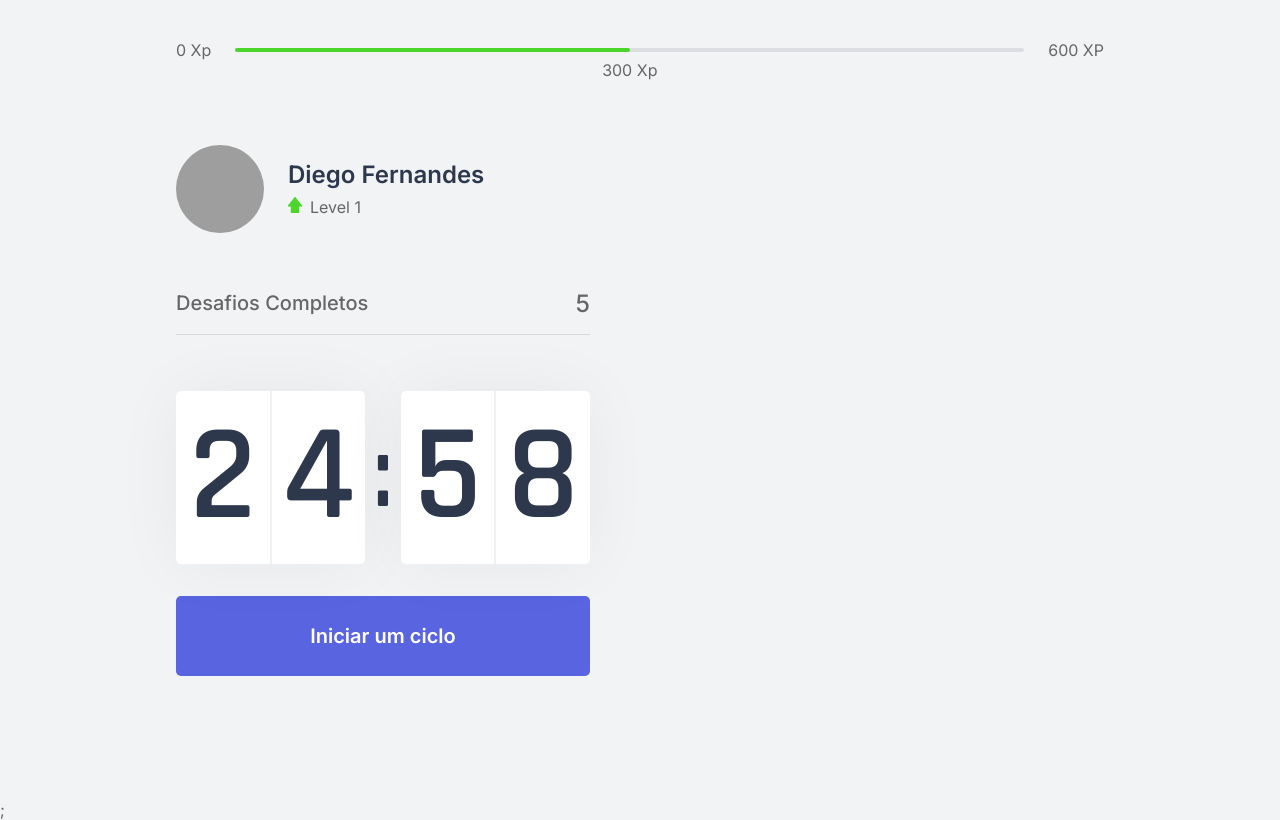
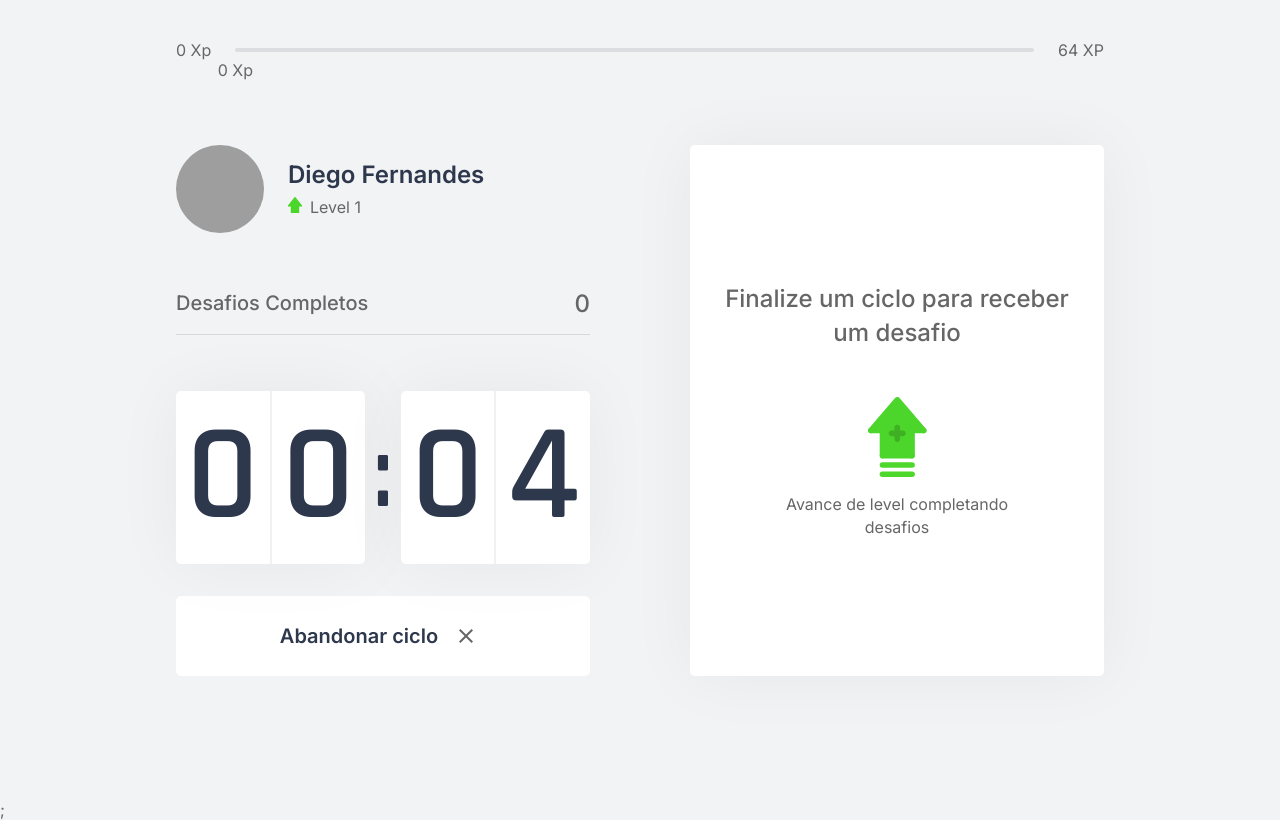
Before and after one commit to LuizPedroSM/moveit, a Next.js app: page / in a window 1280 px wide. Both pictures are taken after a click on the button "Iniciar um ciclo". Built offline with nearby package versions, Linux system fonts and the light colour scheme; grey boxes are pictures that could not be loaded.

Commit message:
NLW4 Day 3

```diff
--- /dev/null
+++ b/challenges.json
@@ -0,0 +1,62 @@
+[
+  {
+    "type": "body",
+    "description": "Estique um de seus braços com a palma da mão virada para frente e puxe os dedos para cima por 10 segundos por mão.",
+    "amount": 80
+  },
+  {
+    "type": "body",
+    "description": "Estique seu braço contra o peito e puxe-o utilizando o outro braço por 10 segundos por braço.",
+    "amount": 60
+  },
+  {
+    "type": "body",
+    "description": "Puxe seu pescoço com a ajuda da mão para a direita e para a esquerda, permanecendo na posição por alguns segundos.",
+    "amount": 70
+  },
+  {
+    "type": "body",
+    "description": "Com as duas mãos na parte de trás da cabeça, leve-a para baixo, alongando a parte de trás da região.",
+    "amount": 60
+  },
+  {
+    "type": "body",
+    "description": "Cruze as pernas e desça com as mãos esticadas em direção ao chão. Repita o movimento com a outra perna na frente.",
+    "amount": 100
+  },
+  {
+    "type": "body",
+    "description": "Sentado, abra as pernas e tente encostar as palmas das mãos no chão, repita 3 vezes por 5 segundos.",
+    "amount": 80
+  },
+  {
+    "type": "body",
+    "description": "Puxe o joelho de encontro ao peito e segure, troque de perna após 10 segundos.",
+    "amount": 50
+  },
+  {
+    "type": "body",
+    "description": "Sentado, cruze uma perna e incline seu tronco à frente, troque de perna após 10 segundos.",
+    "amount": 80
+  },
+  {
+    "type": "eye",
+    "description": "Sentado, feche os olhos e cubra-os com as palmas da mão durante 2 minutos, depois abra normalmente.",
+    "amount": 90
+  },
+  {
+    "type": "eye",
+    "description": "Em algum ambiente aberto, olhe o mais longe que puder em quatro direções por 3s, mexa apenas os olhos. Repita 3 vezes.",
+    "amount": 140
+  },
+  {
+    "type": "eye",
+    "description": "Usando os polegares, massage a área abaixo das sobrancelhas em movimentos circulares por 15 segundos.",
+    "amount": 70
+  },
+  {
+    "type": "body",
+    "description": "Em pé, gire a cintura o máximo que puder para a esquerda, segure por cinco segundos. Repita para a direita.",
+    "amount": 90
+  }
+]
--- /dev/null
+++ b/src/components/ChallengeBox.tsx
@@ -0,0 +1,42 @@
+import { useContext } from "react";
+import { ChallengesContext } from "../contexts/ChallengesContext";
+import styles from "../styles/components/ChallengeBox.module.css";
+
+const ChallengeBox: React.FC = () => {
+  const { activeChallenge, resetChallenge } = useContext(ChallengesContext);
+
+  return (
+    <div className={styles.ChallengeBoxContainer}>
+      {activeChallenge ? (
+        <div className={styles.challengeActive}>
+          <header>Ganhe {activeChallenge.amount} XP</header>
+
+          <main>
+            <img src={`icons/${activeChallenge.type}.svg`} alt="Holding a Dumbbell" />
+            <strong>Novo desafio</strong>
+            <p>{activeChallenge.description}</p>
+          </main>
+
+          <footer>
+            <button type="button" className={styles.challengeFailedButton} onClick={resetChallenge}>
+              Falhei
+            </button>
+            <button type="button" className={styles.challengeSucceededButton}>
+              Completei
+            </button>
+          </footer>
+        </div>
+      ) : (
+        <div className={styles.challengeNotActive}>
+          <strong>Finalize um ciclo para receber um desafio</strong>
+          <p>
+            <img src="icons/level-up.svg" alt="Level Up" />
+            Avance de level completando desafios
+          </p>
+        </div>
+      )}
+    </div>
+  );
+};
+
+export default ChallengeBox;
--- a/src/components/CompleteChallenger.tsx
+++ b/src/components/CompleteChallenger.tsx
@@ -1,10 +1,14 @@
+import { useContext } from "react";
+import { ChallengesContext } from "../contexts/ChallengesContext";
 import styles from "../styles/components/CompleteChallenges.module.css";
 
 const CompleteChallenges: React.FC = () => {
+
+  const {challengesCompleted} = useContext(ChallengesContext);
   return (
     <div className={styles.completedChallengesContainer}>
       <span>Desafios Completos</span>
-      <span>5</span>
+      <span>{challengesCompleted}</span>
     </div>
   );
 };
--- a/src/components/Countdown.tsx
+++ b/src/components/Countdown.tsx
@@ -1,9 +1,13 @@
-import { useEffect, useState } from "react";
+import { useContext, useEffect, useState } from "react";
+import { ChallengesContext } from "../contexts/ChallengesContext";
 import styles from "../styles/components/Countdown.module.css";
 
+let countdownTimeout: NodeJS.Timeout;
 const Countdown: React.FC = () => {
-  const [time, setTime] = useState(25 * 60);
-  const [active, setActive] = useState(false);
+  const {startNewChallenge} = useContext(ChallengesContext);
+  const [time, setTime] = useState(0.1 * 60);
+  const [isActive, setIsActive] = useState(false);
+  const [hasFinished, setHasFinished] = useState(false);
 
   const minutes = Math.floor(time / 60);
   const seconds = time % 60;
@@ -17,16 +21,26 @@
     .split("");
 
   const startCountDown = () => {
-    setActive(true);
+    setIsActive(true);
+  };
+
+  const resetCountDown = () => {
+    clearTimeout(countdownTimeout);
+    setIsActive(false);
+    setTime(0.1 * 60);
   };
 
   useEffect(() => {
-    if (active && time > 0) {
-      setTimeout(() => {
+    if (isActive && time > 0) {
+      countdownTimeout = setTimeout(() => {
         setTime(time - 1);
       }, 1000);
+    } else if (isActive && time === 0) {
+      setHasFinished(true);
+      setIsActive(false);
+      startNewChallenge();
     }
-  }, [active, time]);
+  }, [isActive, time]);
 
   return (
     <div>
@@ -41,6 +55,24 @@
           <span>{secondRight}</span>
         </div>
       </div>
+
+      {hasFinished ? (
+        <button disabled className={styles.countdownButton}>
+          Ciclo Encerrado
+          <img src="icons/level.svg" alt="Level" />
+        </button>
+      ) : (
+        <>
+          {isActive ? (
+            <button
+              type="button"
+              className={`${styles.countdownButton} ${styles.countdownButtonActive}`}
+              onClick={resetCountDown}
+            >
+              Abandonar ciclo
+              <img src="icons/close.svg" alt="Level" />
+            </button>
+          ) : (
             <button
               type="button"
               className={styles.countdownButton}
@@ -48,6 +80,9 @@
             >
               Iniciar um ciclo
             </button>
+          )}
+        </>
+      )}
     </div>
   );
 };
--- a/src/components/ExperienceBar.tsx
+++ b/src/components/ExperienceBar.tsx
@@ -1,15 +1,27 @@
+import { match } from "assert";
+import { useContext } from "react";
+import { ChallengesContext } from "../contexts/ChallengesContext";
 import styles from "../styles/components/ExperienceBar.module.css";
 export const ExperienceBar: React.FC = () => {
+  const { currentExperience, experienceToNextLevel } = useContext(
+    ChallengesContext
+  );
+
+  const percentToNextLevel = (currentExperience * 100) / experienceToNextLevel;
+
   return (
     <header className={styles.experienceBar}>
       <span>0 Xp</span>
       <div>
-        <div style={{ width: "50%" }} />
-        <span className={styles.currentExperience} style={{ left: "50%" }}>
-          300 Xp
+        <div style={{ width: `${percentToNextLevel}%` }} />
+        <span
+          className={styles.currentExperience}
+          style={{ left: `${percentToNextLevel}%` }}
+        >
+          {currentExperience} Xp
         </span>
       </div>
-      <span>600 XP</span>
+      <span>{experienceToNextLevel} XP</span>
     </header>
   );
 };
--- /dev/null
+++ b/src/contexts/ChallengesContext.tsx
@@ -0,0 +1,67 @@
+import { createContext, ReactNode, useState } from "react";
+import challenges from "../../challenges.json";
+
+interface Challenge {
+  type: "body" | "eye";
+  description: string;
+  amount: number;
+}
+
+interface ChallengesContextData {
+  level: number;
+  currentExperience: number;
+  experienceToNextLevel:number;
+  challengesCompleted: number;
+  activeChallenge: Challenge;
+  levelUp: () => void;
+  startNewChallenge: () => void;
+  resetChallenge: () => void;
+}
+
+interface ChallengesProviderProps {
+  children: ReactNode;
+}
+
+export const ChallengesContext = createContext({} as ChallengesContextData);
+
+export const ChallengesProvider: React.FC<ChallengesProviderProps> = ({
+  children
+}) => {
+  const [level, setLevel] = useState(1);
+  const [currentExperience, setCurrentExperience] = useState(0);
+  const [challengesCompleted, setChallengesCompleted] = useState(0);
+  const [activeChallenge, setActiveChallenge] = useState(null);
+
+  const experienceToNextLevel = Math.pow((level + 1) * 4, 2);
+
+  const levelUp = () => {
+    setLevel(level + 1);
+  };
+
+  const startNewChallenge = () => {
+    const randomChallengeIndex = Math.floor(Math.random() * challenges.length);
+    const challenge = challenges[randomChallengeIndex];
+    setActiveChallenge(challenge);
+  };
+
+  const resetChallenge = () => {
+    setActiveChallenge(null);
+  };
+
+  return (
+    <ChallengesContext.Provider
+      value={{
+        level,
+        currentExperience,
+        challengesCompleted,
+        levelUp,
+        startNewChallenge,
+        activeChallenge,
+        resetChallenge,
+        experienceToNextLevel
+      }}
+    >
+      {children}
+    </ChallengesContext.Provider>
+  );
+};
--- a/src/pages/index.tsx
+++ b/src/pages/index.tsx
@@ -1,7 +1,8 @@
+import ChallengeBox from "../components/ChallengeBox";
 import CompleteChallenges from "../components/CompleteChallenger";
 import Countdown from "../components/Countdown";
+import Profile from "../components/Profile";
 import { ExperienceBar } from "../components/ExperienceBar";
-import Profile from "../components/Profile";
 
 import styles from "../styles/pages/Home.module.css";
 export default function Home() {
@@ -16,6 +17,7 @@
           <Countdown/>
         </div>
         <div>
+          <ChallengeBox/>
         </div>
       </section>
     </div>
--- /dev/null
+++ b/src/styles/components/ChallengeBox.module.css
@@ -0,0 +1,99 @@
+.ChallengeBoxContainer {
+  height: 100%;
+
+  background: var(--white);
+  border-radius: 5px;
+  box-shadow: 0 0 68px rgba(0, 0, 0, 0.05);
+  padding: 1.5rem 2rem;
+
+  display: flex;
+  flex-direction: column;
+  align-items: center;
+  justify-content: center;
+
+  text-align: center;
+}
+
+.challengeNotActive {
+  display: flex;
+  flex-direction: column;
+  align-items: center;
+}
+.challengeNotActive strong {
+  font-size: 1.5rem;
+  font-weight: 500;
+  line-height: 1.4;
+}
+.challengeNotActive p {
+  display: flex;
+  flex-direction: column;
+  align-items: center;
+  line-height: 1.4;
+  max-width: 70%;
+  margin-top: 3rem;
+}
+.challengeNotActive p img {
+  margin-bottom: 1rem;
+}
+
+.challengeActive {
+  display: flex;
+  flex-direction: column;
+  height: 100%;
+}
+.challengeActive header {
+  color: var(--blue);
+  font-weight: 600;
+  font-size: 1.25rem;
+  padding: 0 2rem 1.5rem;
+  border-bottom: 1px solid var(--gray-line);
+}
+.challengeActive main {
+  flex: 1;
+
+  display: flex;
+  flex-direction: column;
+  align-items: center;
+  justify-content: center;
+}
+.challengeActive main strong {
+  font-size: 2rem;
+  font-weight: 600;
+  color: var(--title);
+  margin: 1.5rem 0 1rem;
+}
+.challengeActive main p {
+  line-height: 1.5;
+}
+.challengeActive footer {
+  display: grid;
+  grid-template-columns: 1fr 1fr;
+  gap: 1rem;
+}
+.challengeActive footer button {
+  height: 3rem;
+
+  display: flex;
+  align-items: center;
+  justify-content: center;
+
+  border: 0;
+  border-radius: 5px;
+
+  color: var(--white);
+
+  font-size: 1rem;
+  font-weight: 600;
+
+  transition: filter 0.2s;
+}
+
+.challengeActive footer button:hover {
+  filter: brightness(0.9);
+}
+.challengeActive footer button.challengeFailedButton {
+  background: var(--red);
+}
+.challengeActive footer button.challengeSucceededButton {
+  background: var(--green);
+}
--- a/src/styles/components/Countdown.module.css
+++ b/src/styles/components/Countdown.module.css
@@ -56,7 +56,25 @@
 
   transition: background-color 0.2s;
 }
-
-.countdownButton:hover{
+.countdownButton:not(:disabled):hover {
   background: var(--blue-dark);
 }
+.countdownButton:disabled {
+  background: var(--white);
+  color: var(--title);
+  cursor: not-allowed;
+  border-bottom: 4px solid var(--green);
+}
+
+.countdownButton img {
+  margin-left: 0.5rem;
+}
+
+.countdownButtonActive {
+  background: var(--white);
+  color: var(--title);
+}
+.countdownButtonActive:not(:disabled):hover {
+  background: var(--red);
+  color: var(--white);
+}
```
Also changed, not shown: src/pages/_app.tsx (+6 -3 lines). Lines whose indentation alone changed are shown as unchanged.
